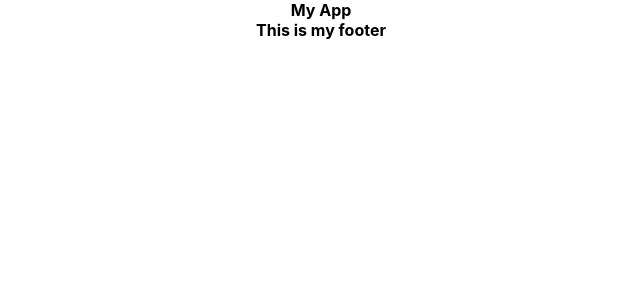
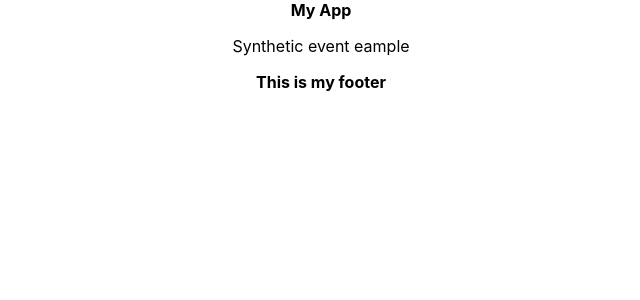
Before and after one commit to nanuganti/react-features, a React (Create React App) app: page /SyntheticEvent in a window 1280 px wide. Shown: the top 300 px of the page, without its empty margins (319-959 px from the left). Built offline with nearby package versions, Linux system fonts and the light colour scheme.

Commit message:
feat: SyntheticEvent example

```diff
--- a/src/App.js
+++ b/src/App.js
@@ -8,6 +8,7 @@ import RefHook from "./components/RefHook";
 import SuperProps from "./components/SuperProps";
 import CreateRef from "./components/CreateRef";
 import ImpureComponent from "./components/ImpureComponent";
+import SyntheticEvent from "./components/SyntheticEvent";
 
 function App() {
   return (
@@ -24,6 +25,7 @@ function App() {
           <Route path="/createref" element={<CreateRef />} />
           <Route path="/superProps" element={<SuperProps />} />
           <Route path="/ImpureComponent" element={<ImpureComponent />} />
+          <Route path="/SyntheticEvent" element={<SyntheticEvent />} />
         </Routes>
       </BrowserRouter>
       <footer>
--- a/src/components/ImpureComponent/index.js
+++ b/src/components/ImpureComponent/index.js
@@ -1,5 +1,6 @@
+//https://medium.com/technofunnel/working-with-react-pure-components-166ded26ae48
+
 import React from "react";
-//https://medium.com/technofunnel/working-with-react-pure-components-166ded26ae48
 //React.PureComponent is exactly the same as React.
 //Component except that it handles the shouldComponentUpdate() method for you.
 //When props or state changes, PureComponent will do a shallow comparison on both props and state.
--- /dev/null
+++ b/src/components/SyntheticEvent/index.js
@@ -0,0 +1,10 @@
+//https://betterprogramming.pub/whats-the-difference-between-synthetic-react-events-and-javascript-events-ba7dbc742294
+const SyntheticEvent = () => {
+    return (
+        <div>
+            <p>Synthetic event eample</p>
+        </div>
+    )
+};
+
+export default SyntheticEvent;
```
